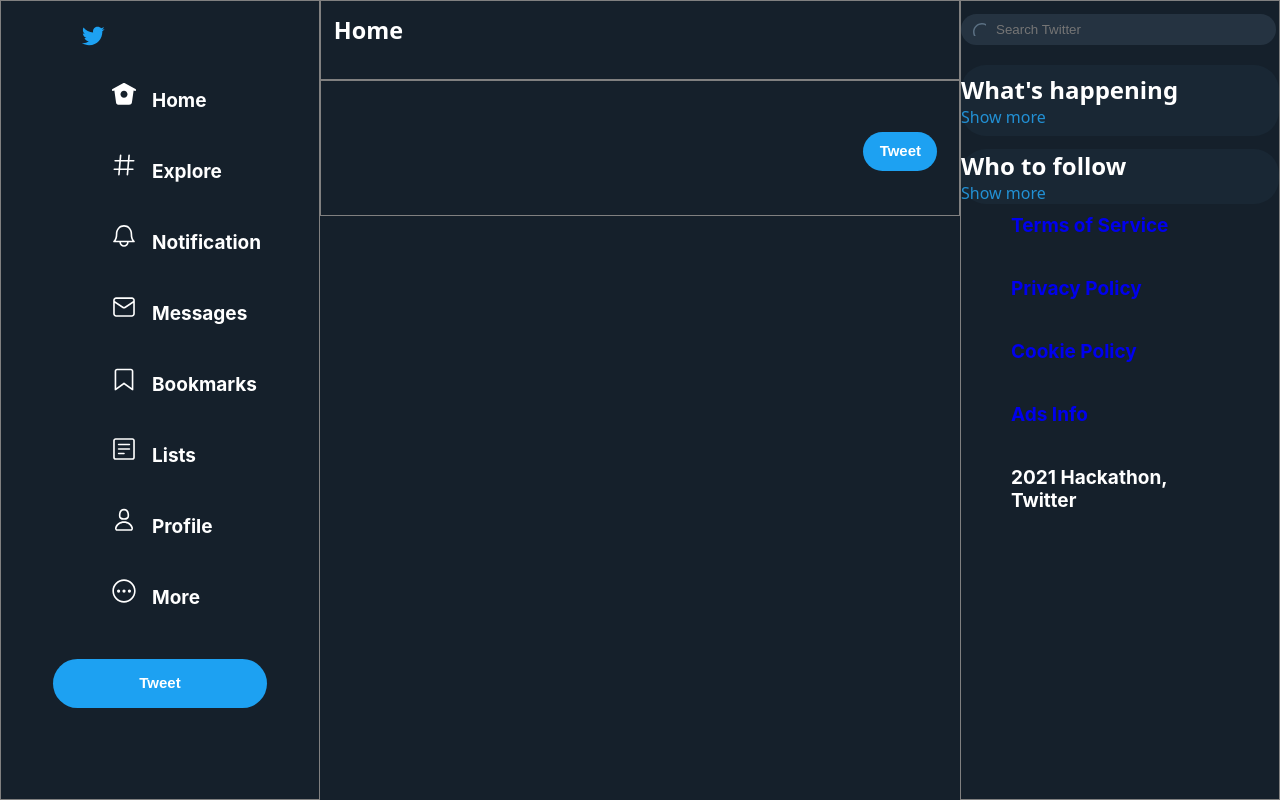
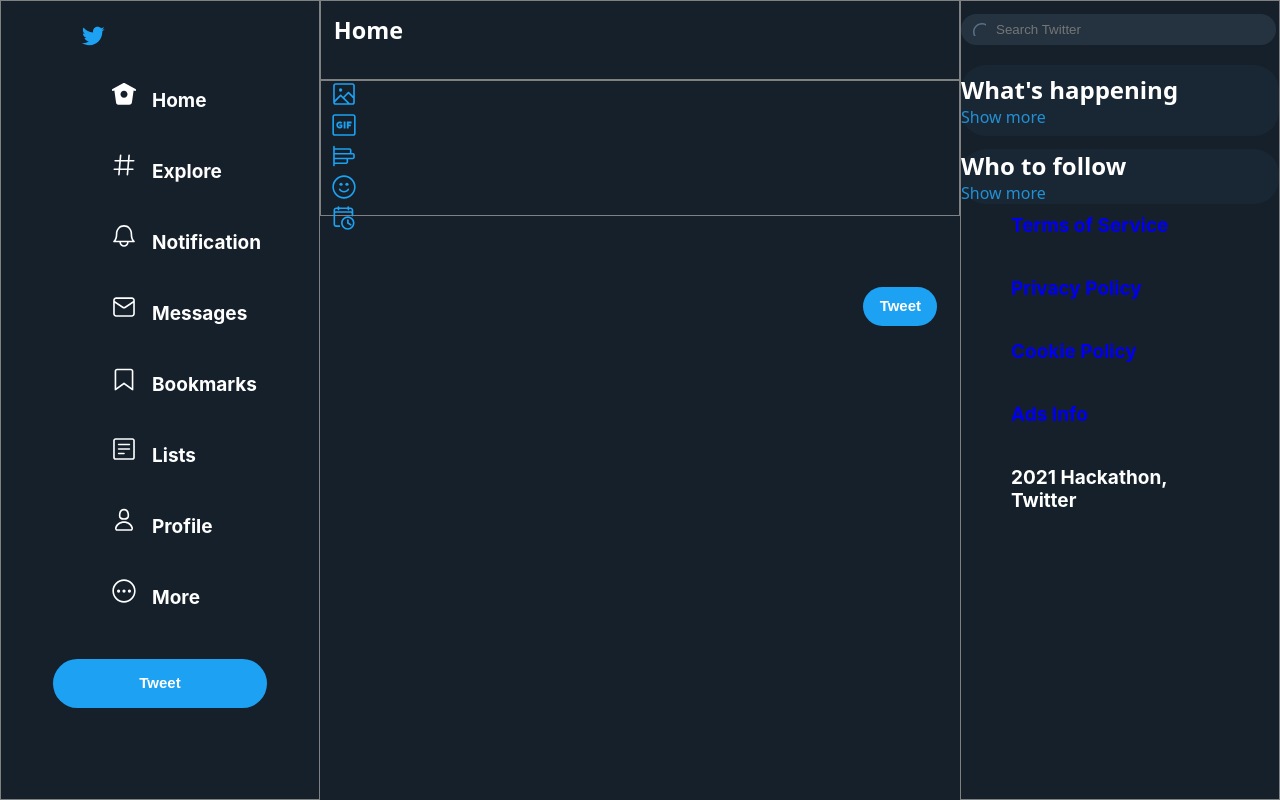
Before and after one commit to netty-carroll/hackathon-twitter, a React (Create React App) app: page / in a window 1280 px wide. Built offline with nearby package versions, Linux system fonts and the light colour scheme.

Commit message:
insert icons to tweetbox

```diff
--- a/src/components/tweetbox.js
+++ b/src/components/tweetbox.js
@@ -1,4 +1,9 @@
 import './tweetbox.css';
+import InsertGifIcon from './images/gifAdd.svg';
+import InsertEmojiIcon from './images/emojiAdd.svg';
+import InsertMediaIcon from './images/imageAdd.svg';
+import InsertAddQuestion from './images/graphAdd.svg';
+import InsertSchedule from './images/scheduleAdd.svg';
 
 const PostTweetBox = () => {
     return(
@@ -22,17 +27,36 @@
                 </div>
 
                 <div className="buttonBox">
-                    {/* //image button
-			        //gif button
-			        //poll button
-			        //emoji button
-			        //schedule button*/}
+                    <div className="insertMedia">
+                        <img src={InsertMediaIcon}></img>
+                    </div>
 
-                    <button className="tweetBtn" href="#">Tweet{' '}</button>
+                    <div className="insertGif">
+                        <img src={InsertGifIcon}></img>
+                    </div>
 
-                    {/* include the extra buttons when you begin typing a tweet - the + button and the button that shows how many characters you have remaining */}
+                    <div className="askAQuestionTweet">
+                        <img src={InsertAddQuestion}></img>
+                    </div>
+
+                    <div className="insertEmoji">
+                        <img src={InsertEmojiIcon}></img>
+                    </div>
+
+                    <div className="createSchedule">
+                        <img src={InsertSchedule}></img>
+                    </div>
+
+                    <div className="shareTweetButton">
+                        <button className="tweetBtn" href="#">Tweet{' '}</button>
+                    </div>
+
+                    <div className="characterLimitationIcon">
+                    </div>
+
+                    <div className="addAnotherTweetButton">
+                    </div>
                 </div>
-
             </div>
         </div>
     )
```
Also changed, not shown: src/components/shareTweet.svg (deleted).
